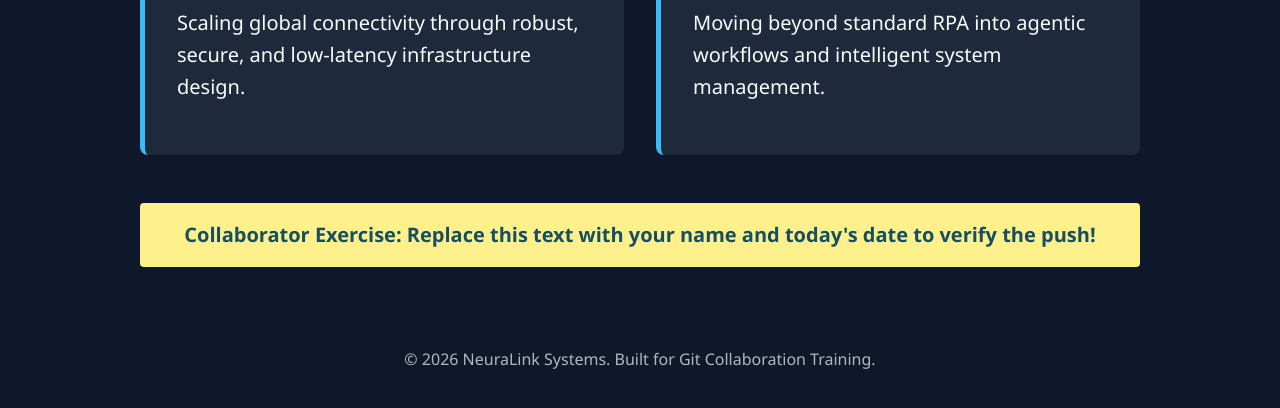
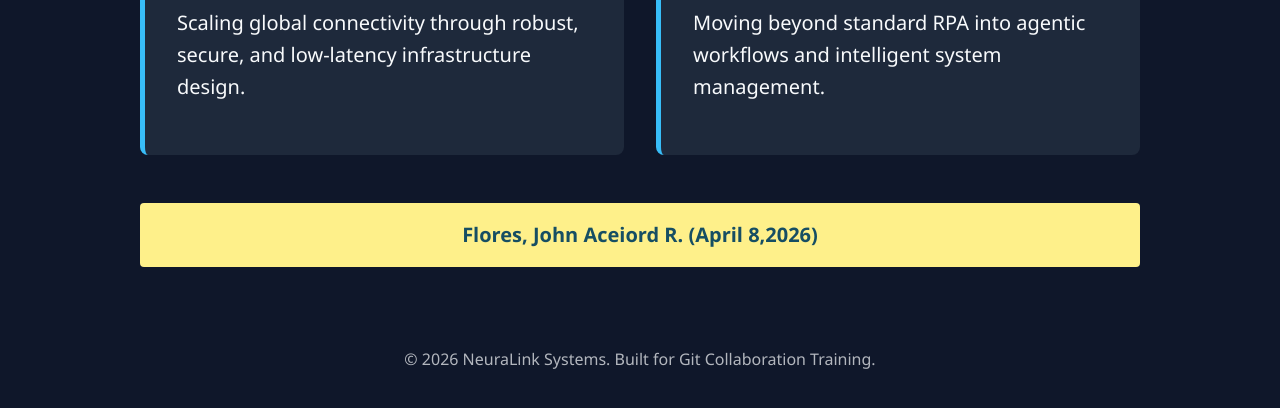
Before and after one commit to Tamisaurus/DuoLingLords, a plain HTML site: page index.html in a window 1280 px wide. Shown: the part 596-1004 px from the top of the page. Drawn offline with Linux system fonts and the light colour scheme.

Commit message:
index.html edited by Flores

```diff
--- a/index.html
+++ b/index.html
@@ -113,7 +113,7 @@
         </div>
 
         <div class="edit-zone">
-            Collaborator Exercise: Replace this text with your name and today's date to verify the push!
+            Flores, John Aceiord R. (April 8,2026)
         </div>
     </div>
 
```
